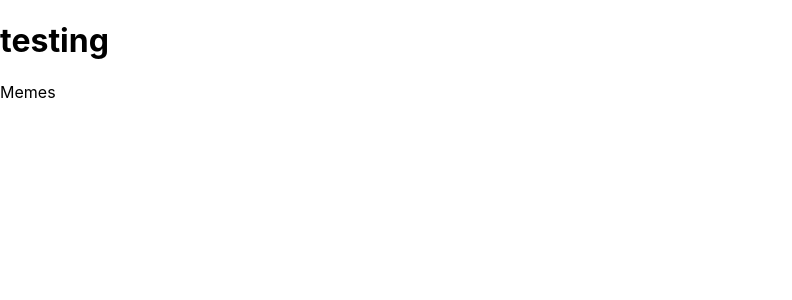
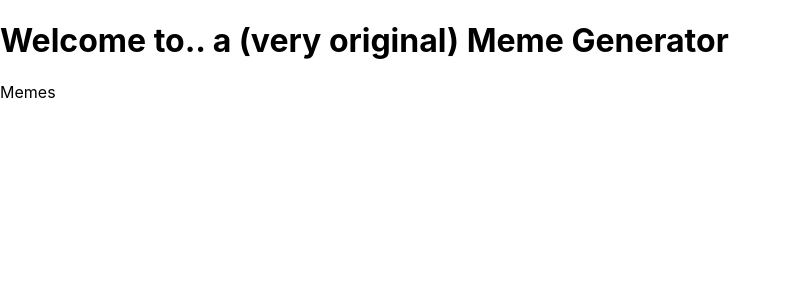
Before and after one commit to ctboyle6/practice-react-memegenerator, a React (Create React App) app: page / in a window 1280 px wide. Shown: the top 300 px of the page, without its empty margins (0-792 px from the left). Built offline with nearby package versions, Linux system fonts and the light colour scheme.

Commit message:
initialized MemeGenerator state

```diff
--- a/src/components/Header.js
+++ b/src/components/Header.js
@@ -1,7 +1,7 @@
 function Header() {
   return (
     <header>
-      <h1>testing</h1>
+      <h1>Welcome to.. a (very original) Meme Generator</h1>
     </header>
   )
 }
--- a/src/components/MemeGenerator.js
+++ b/src/components/MemeGenerator.js
@@ -3,7 +3,11 @@ import React, { Component } from 'react'
 class MemeGenerator extends Component {
   constructor() {
     super()
-    this.state = {}
+    this.state = {
+      topText: "",
+      bottomText: "",
+      randomImg: "http://i.imgflip.com/1bij.jpg"
+    }
   }
 
   render() {
```
